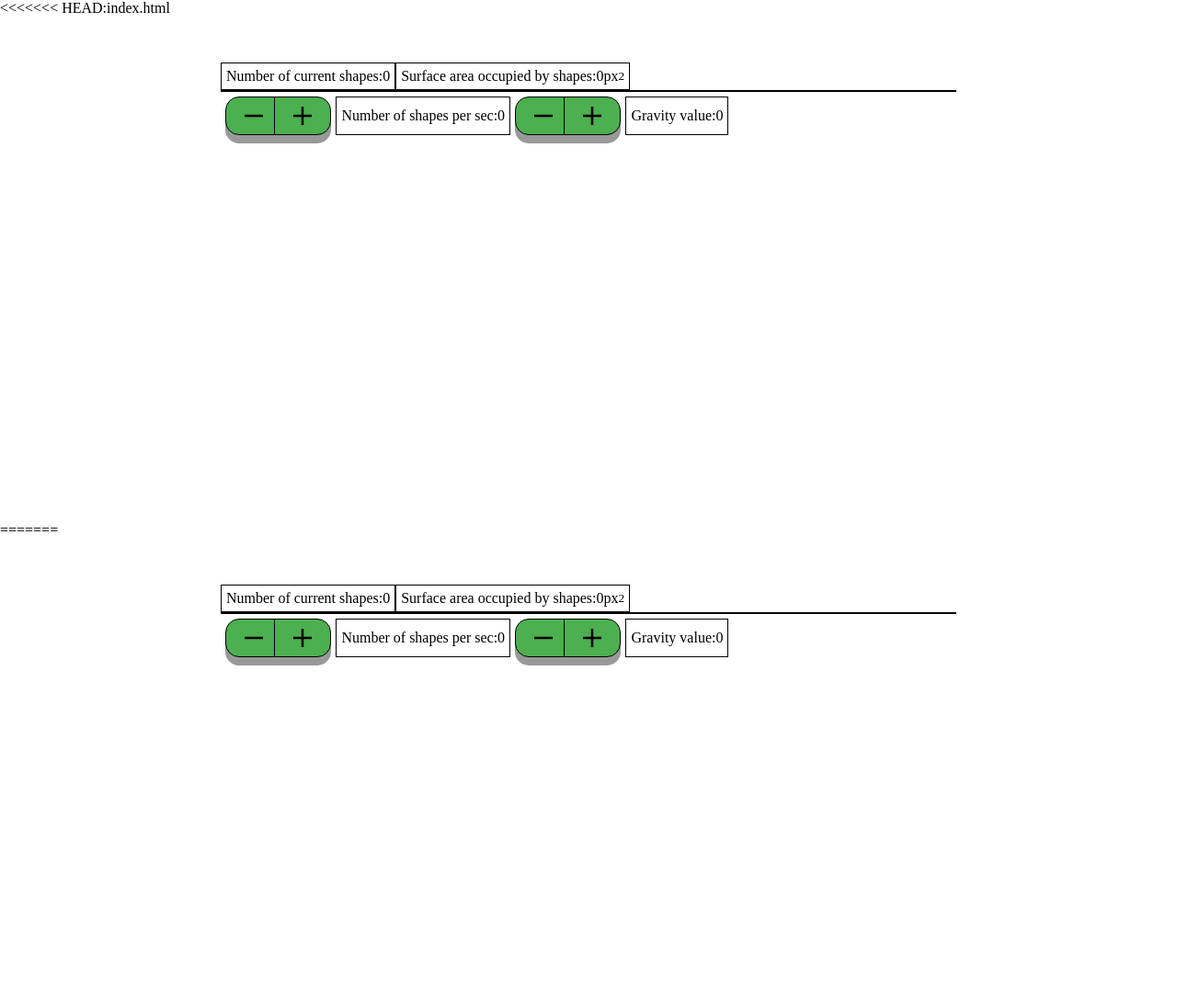
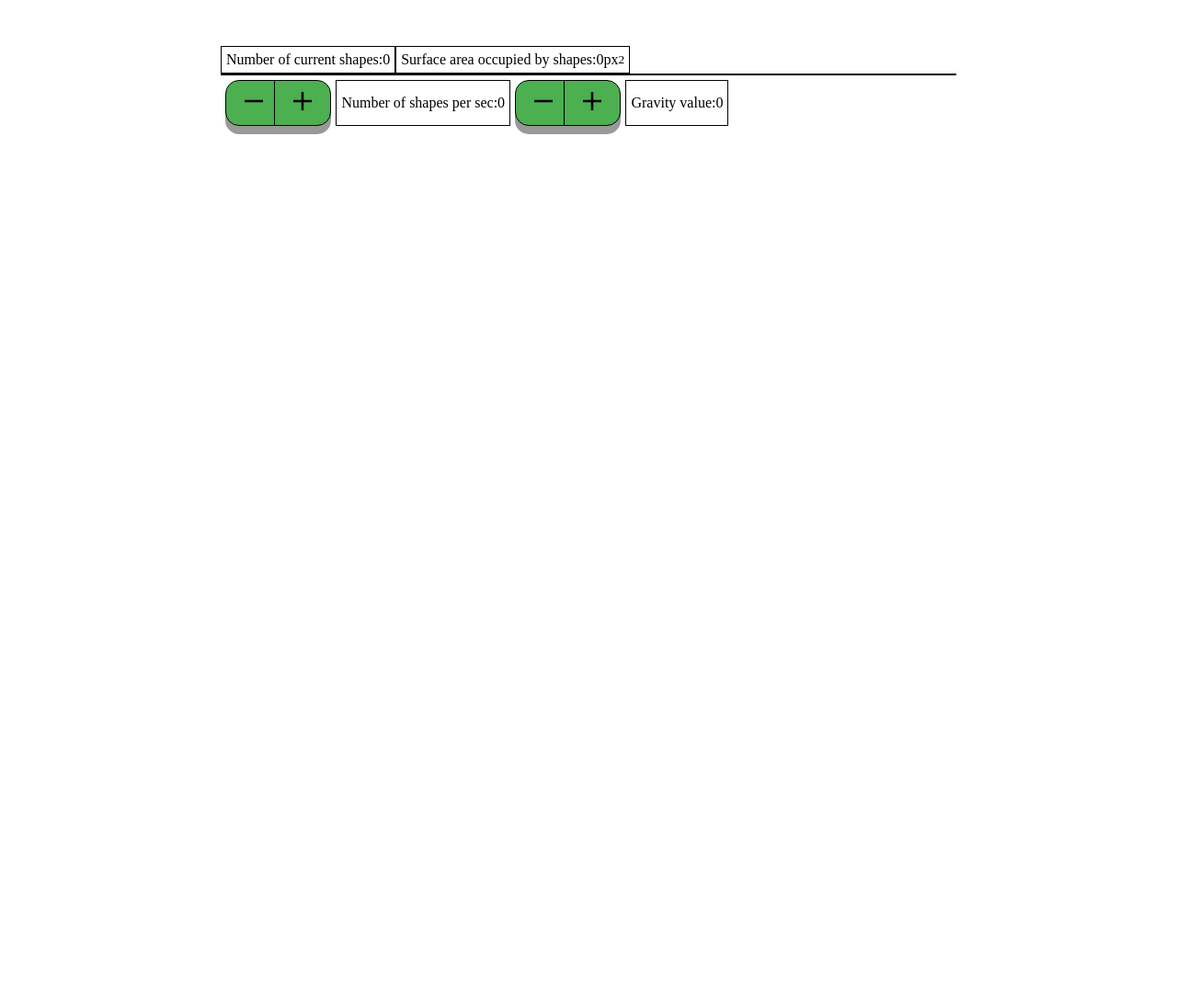
Before and after one commit to VictorBorysiuk/VictorBorysiuk.github.io, a website: page src/index.html in a window 1280 px wide. Shown: the top 1089 px of the page at 92% size. After the commit the page ends 800 px from the top, so only its background shows below. Drawn offline with Linux system fonts and the light colour scheme.

Commit message:
build  final version

```diff
--- a/src/index.html
+++ b/src/index.html
@@ -1,49 +1,3 @@
-<<<<<<< HEAD:index.html
-<!doctype html>
-<html>
-<head>
-    <meta charset="utf-8">
-    <link rel="stylesheet" href="/src/css/style.css">
-    <title>simpleGame</title>
-</head>
-<body>
-
-    <div class="container">
-        <div class="info">
-            <p class="notation notationNumber">Number of current shapes:<span id="NumberOfShapes">0</span></p>
-            <p class="notation notationArea">Surface area occupied by shapes:<span id="surfaceArea">0</span>px<sup>2</sup></p>
-        </div>
-        <div id="showPixi"></div>
-        <div class="variations">
-            <button class="btnMinus btnMinusNumber"><svg xmlns="http://www.w3.org/2000/svg" class="plus" width="20" height="20" viewBox="0 0 160 160">
-                <rect class="horizontal-line" y="70" width="160" height="20"/>
-            </svg></button>
-            <button class="btnPlus btnPlusNumber"><svg xmlns="http://www.w3.org/2000/svg" class="plus" width="20" height="20" viewBox="0 0 160 160">
-                    <rect class="vertical-line" x="70" width="20" height="160"/>
-                    <rect class="horizontal-line" y="70" width="160" height="20"/>
-                </svg>
-                </button>
-
-                    <p class="notation notationNumberShapesPesSec">Number of shapes per sec: <span id="NumberShapesPesSec">0</span></p>
-                    <button class="btnMinus btnMinusGravity"><svg xmlns="http://www.w3.org/2000/svg" class="plus" width="20" height="20" viewBox="0 0 160 160">
-                        <rect class="horizontal-line" y="70" width="160" height="20"/>
-                    </svg></button>
-                    <button class="btnPlus btnPlusGravity"><svg xmlns="http://www.w3.org/2000/svg" class="plus" width="20" height="20" viewBox="0 0 160 160">
-                            <rect class="vertical-line" x="70" width="20" height="160"/>
-                            <rect class="horizontal-line" y="70" width="160" height="20"/>
-                        </svg>
-                        </button>
-
-                    <p class="notation notationGravityValue">Gravity value:<span id="GravityValue">0</span></p></p>
-
-        </div>
-    </div>
-
-<script src="./src/index.js"></script>
-<!-- <script src="dist/main.js"></script> -->
-
-</body>
-=======
 <!doctype html>
 <html>
 <head>
@@ -84,9 +38,5 @@
 
         </div>
     </div>
-
-
-
 </body>
->>>>>>> 9693dbf1d53e9c73000a216131f0810aa1dee845:src/index.html
 </html>
--- a/webpack.config.js
+++ b/webpack.config.js
@@ -2,7 +2,7 @@ const path = require('path');
 const HTMLWebpackPlugin = require('html-webpack-plugin');
 
 let conf = {
-    mode: 'development',
+    mode: 'production',
     entry: {
         main: './src/index.js'
     },
```
Also changed, not shown: package.json (+0 -19 lines), src/js/view/index.js (deleted, +0 -14 lines), dist/index.html, dist/main.js (deleted), 5 other files.
